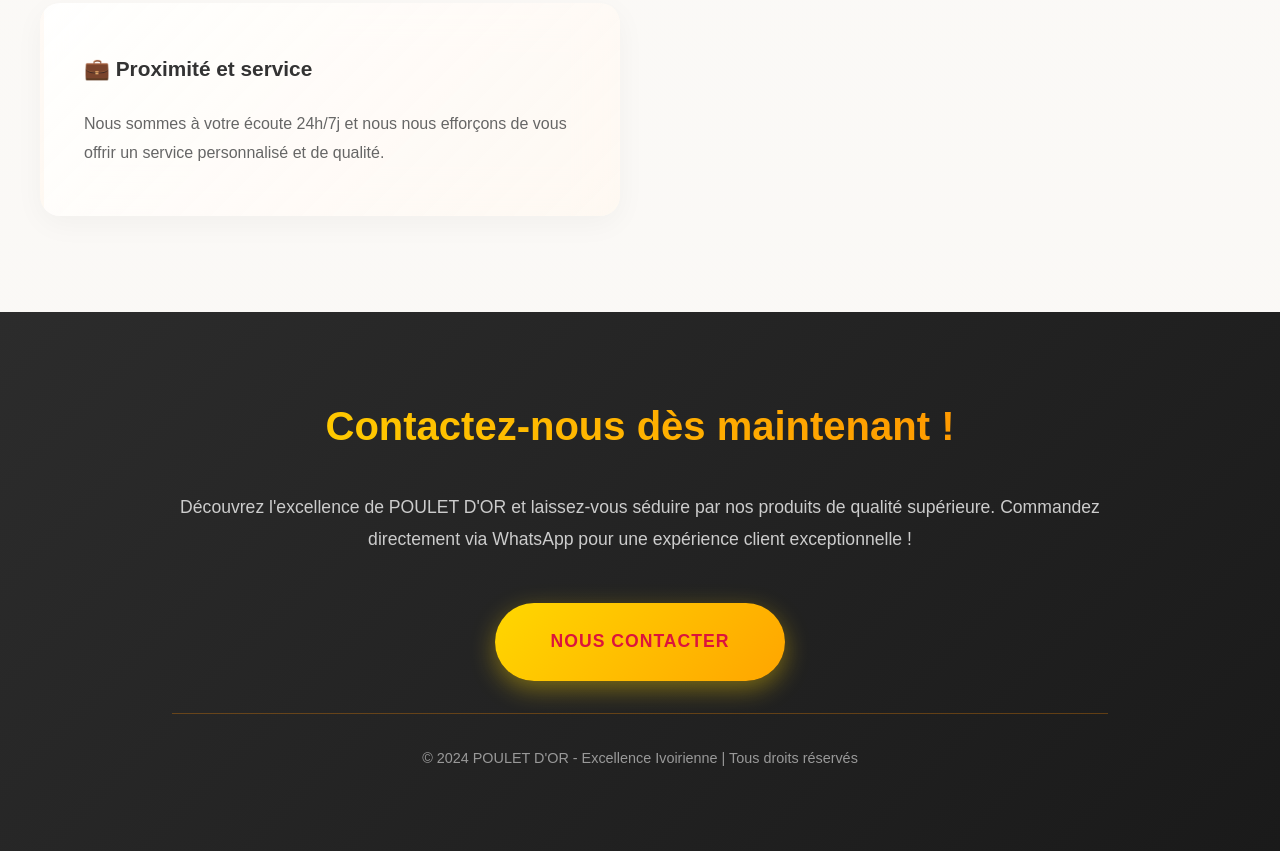
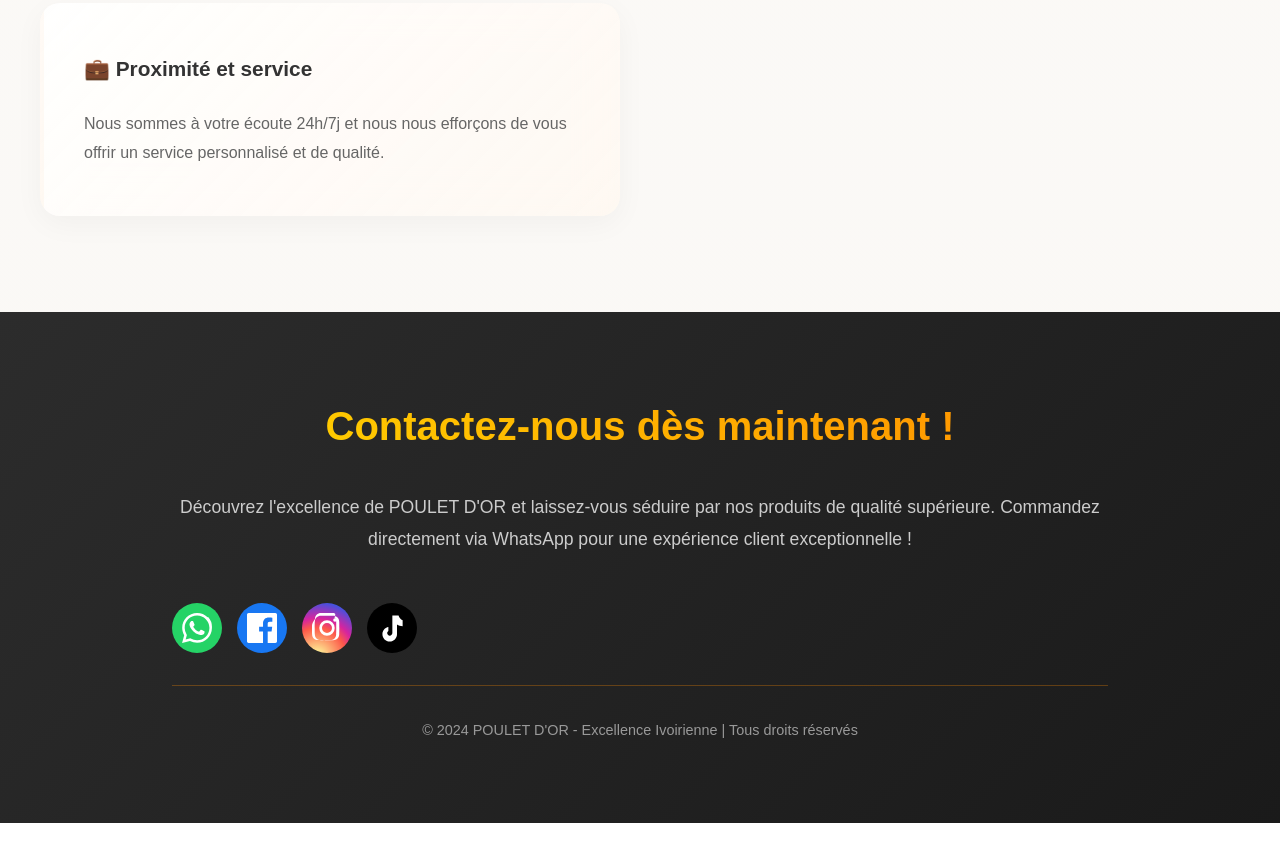
Before and after one commit to eliokean/pouletor, a plain HTML site: page index.html in a window 1280 px wide. Shown: the part 5377-6228 px from the top of the page. After the commit the page ends 6200 px from the top, so only its background shows below. Drawn offline with Linux system fonts and the light colour scheme.

Commit message:
o commit

```diff
--- a/index.html
+++ b/index.html
@@ -882,6 +882,36 @@
             }
         }
     </style>
+    <style>
+    .social-buttons {
+        display: flex;
+        gap: 15px;
+    }
+    .social-button svg {
+        width: 30px;
+        height: 30px;
+        fill: #fff;
+    }
+    .social-button {
+        display: flex;
+        align-items: center;
+        justify-content: center;
+        width: 50px;
+        height: 50px;
+        border-radius: 50%;
+        text-decoration: none;
+        transition: 0.3s;
+    }
+    .whatsapp { background-color: #25D366; }
+    .facebook { background-color: #1877F2; }
+    .instagram {
+        background: radial-gradient(circle at 30% 107%, #fdf497 0%, #fdf497 5%,
+        #fd5949 45%, #d6249f 60%, #285AEB 90%);
+    }
+    .tiktok { background-color: #000000; }
+    .social-button:hover { transform: scale(1.1); }
+</style>
+
 </head>
 <body>
     <header>
@@ -1250,9 +1280,59 @@
             <div class="footer-cta">
                 <h2>Contactez-nous dès maintenant !</h2>
                 <p>Découvrez l'excellence de POULET D'OR et laissez-vous séduire par nos produits de qualité supérieure. Commandez directement via WhatsApp pour une expérience client exceptionnelle !</p>
-                <a href="https://wa.me/message/6LZGPM3QDYW4I1?text=Bonjour POULET D'OR, je souhaite en savoir plus sur vos produits" class="cta-button">
-                    Nous contacter
-                </a>
+                <div class="social-buttons">
+                    <!-- WhatsApp -->
+                    <a href="https://wa.me/message/6LZGPM3QDYW4I1?text=Bonjour, je souhaite commander du poulet en morceaux POULET D'OR" target="_blank" class="social-button whatsapp">
+                        <svg class="whatsapp-icon" viewBox="0 0 24 24">
+                            <path d="M17.472 14.382c-.297-.149-1.758-.867-2.03-.967-.273-.099-.471-.148-.67.15-.197.297-.767.966-.94 1.164-.173.199-.347.223-.644.075-.297-.15-1.255-.463-2.39-1.475-.883-.788-1.48-1.761-1.653-2.059-.173-.297-.018-.458.13-.606.134-.133.298-.347.446-.52.149-.174.198-.298.298-.497.099-.198.05-.371-.025-.52-.075-.149-.669-1.612-.916-2.207-.242-.579-.487-.5-.669-.51-.173-.008-.371-.01-.57-.01-.198 0-.52.074-.792.372-.272.297-1.04 1.016-1.04 2.479 0 1.462 1.065 2.875 1.213 3.074.149.198 2.096 3.2 5.077 4.487.709.306 1.262.489 1.694.625.712.227 1.36.195 1.871.118.571-.085 1.758-.719 2.006-1.413.248-.694.248-1.289.173-1.413-.074-.124-.272-.198-.57-.347m-5.421 7.403h-.004a9.87 9.87 0 01-5.031-1.378l-.361-.214-3.741.982.998-3.648-.235-.374a9.86 9.86 0 01-1.51-5.26c.001-5.45 4.436-9.884 9.888-9.884 2.64 0 5.122 1.03 6.988 2.898a9.825 9.825 0 012.893 6.994c-.003 5.45-4.437 9.884-9.885 9.884m8.413-18.297A11.815 11.815 0 0012.05 0C5.495 0 .16 5.335.157 11.892c0 2.096.547 4.142 1.588 5.945L.057 24l6.305-1.654a11.882 11.882 0 005.683 1.448h.005c6.554 0 11.89-5.335 11.893-11.893A11.821 11.821 0 0020.885 3.106"/>
+                        </svg>
+                    </a>
+
+                    <!-- Facebook -->
+                    <a href="https://www.facebook.com/share/1KJuALat2R/?mibextid=wwXIfr" target="_blank" class="social-button facebook">
+                        <svg viewBox="0 0 24 24">
+                            <path d="M22.675 0h-21.35C.597 0 0 .597 0 1.325v21.351C0 23.403.597 24
+                            1.325 24h11.495v-9.294H9.691v-3.622h3.129V8.413c0-3.1 1.893-4.788
+                            4.659-4.788 1.325 0 2.463.099 2.795.143v3.24l-1.918.001c-1.504
+                            0-1.796.715-1.796 1.763v2.31h3.587l-.467 3.622h-3.12V24h6.116C23.403
+                            24 24 23.403 24 22.676V1.325C24 .597 23.403 0 22.675 0z"/>
+                        </svg>
+                    </a>
+
+                    <!-- Instagram -->
+                    <a href="https://www.instagram.com/poulet_d_or.ci?igsh=bXhtajNnaHNqNDJ4&utm_source=qr" target="_blank" class="social-button instagram">
+                        <svg viewBox="0 0 24 24">
+                            <path d="M12 2.163c3.204 0 3.584.012 4.85.07 1.366.062 2.633.35
+                            3.608 1.325.975.975 1.262 2.242 1.325 3.608.058 1.266.069
+                            1.646.069 4.834s-.012 3.568-.07 4.834c-.062 1.366-.35
+                            2.633-1.325 3.608-.975.975-2.242 1.262-3.608 1.325-1.266.058-1.646.069-4.834.069s-3.568-.012-4.834-.07c-1.366-.062-2.633-.35-3.608-1.325-.975-.975-1.262-2.242-1.325-3.608C2.175
+                            15.568 2.163 15.188 2.163 12s.012-3.568.07-4.834c.062-1.366.35-2.633
+                            1.325-3.608.975-.975 2.242-1.262 3.608-1.325C8.432
+                            2.175 8.812 2.163 12 2.163m0-2.163C8.741 0 8.332.013
+                            7.052.072 5.775.131 4.638.42 3.678 1.38 2.718 2.34 2.429
+                            3.478 2.37 4.755.013 8.332 0 8.741 0 12c0 3.259.013
+                            3.668.072 4.948.059 1.277.348 2.415 1.308
+                            3.375.96.96 2.097 1.249 3.375 1.308 1.28.059 1.689.072
+                            4.948.072s3.668-.013 4.948-.072c1.277-.059 2.415-.348
+                            3.375-1.308.96-.96 1.249-2.097 1.308-3.375.059-1.28.072-1.689.072-4.948
+                            0-3.259-.013-3.668-.072-4.948-.059-1.277-.348-2.415-1.308-3.375C19.415.42
+                            18.277.131 17 .072 15.72.013 15.311 0 12 0z"/>
+                            <path d="M12 5.838a6.162 6.162 0 100 12.324 6.162 6.162 0 000-12.324zm0
+                            10.162a4 4 0 110-8 4 4 0 010 8z"/>
+                            <circle cx="18.406" cy="5.594" r="1.44"/>
+                        </svg>
+                    </a>
+
+                    <!-- TikTok -->
+                    <a href="https://www.tiktok.com/@pouletdor.ci?_t=ZM-9027G3cluTU&_r=1" target="_blank" class="social-button tiktok">
+                        <svg viewBox="0 0 24 24">
+                            <path d="M12.5 2h4.75c.414 1.657 1.644 3.053 3.25 3.75v4.75c-1.627-.027-3.173-.527-4.5-1.4v7.9c0
+                            3.22-2.61 5.83-5.83 5.83S4.34 20.22 4.34 17c0-2.84 2.05-5.2
+                            4.75-5.72v3.05c-.57.37-.95 1-.95 1.72 0
+                            1.14.93 2.07 2.07 2.07s2.07-.93 2.07-2.07V2z"/>
+                        </svg>
+                    </a>
+                </div>
             </div>
             <div class="footer-bottom">
                 <p>&copy; 2024 POULET D'OR - Excellence Ivoirienne | Tous droits réservés</p>
```
